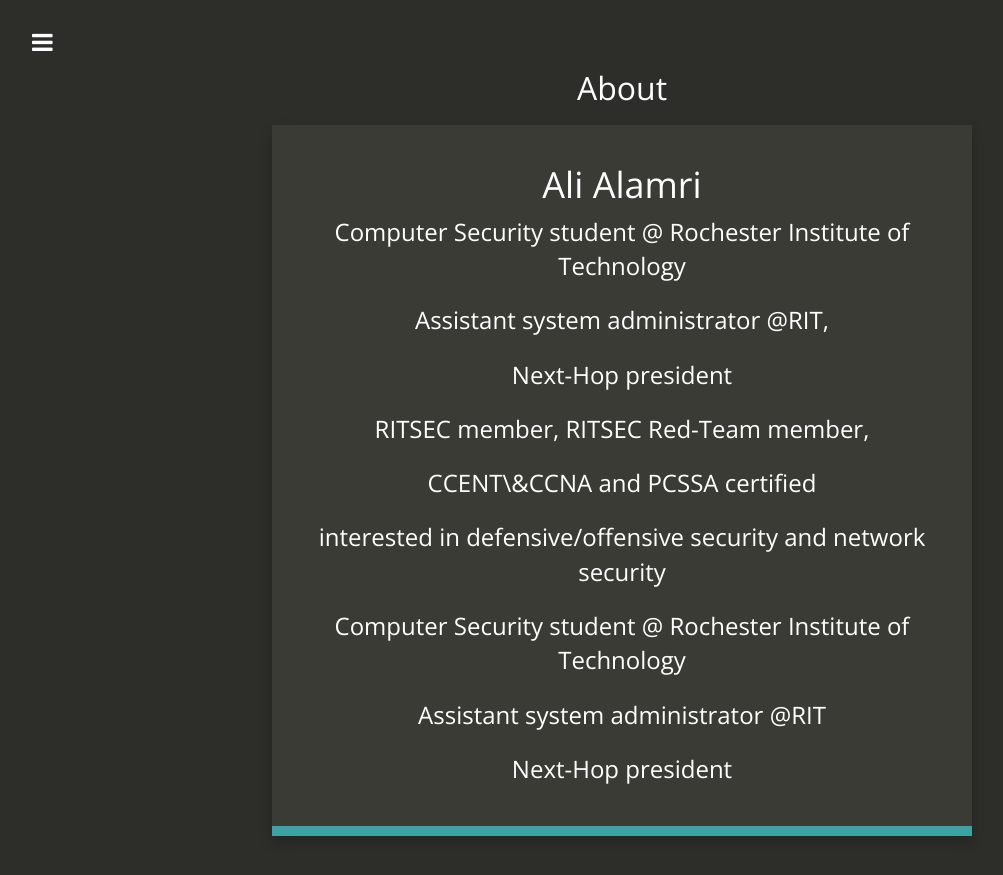
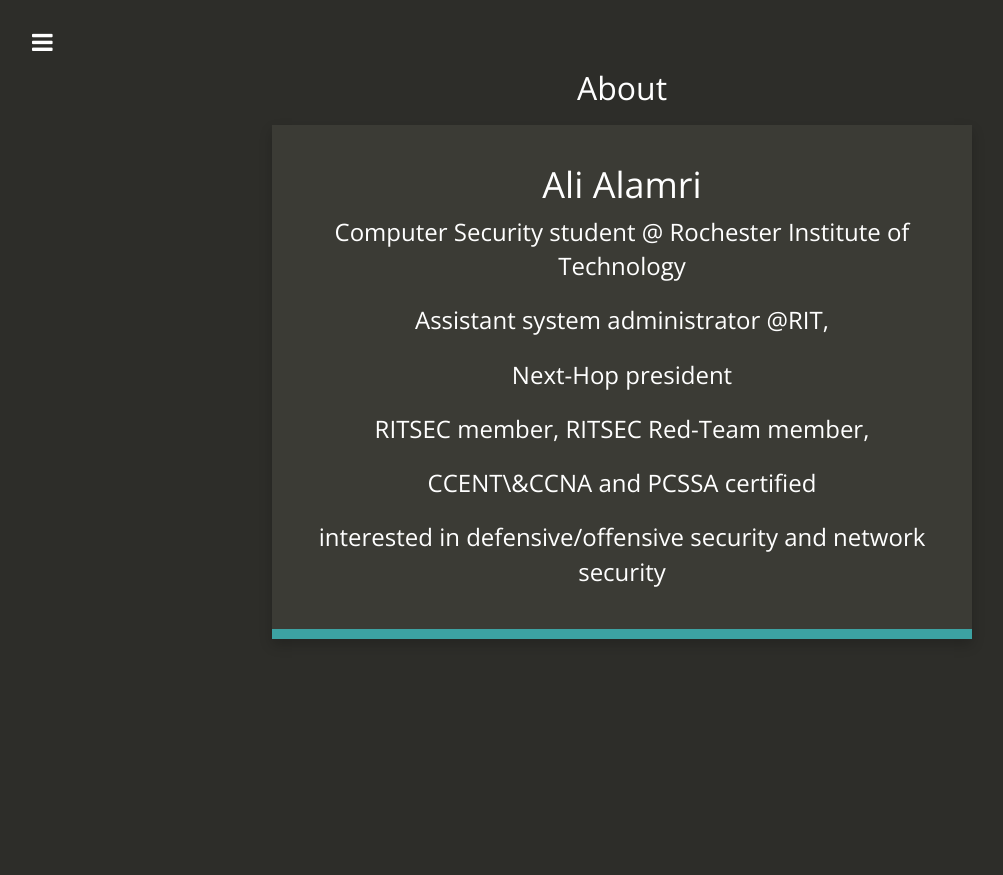
Before and after one commit to sh1dow3r/layer0, a Jekyll site: the page built from about.md, in a window 1280 px wide. Shown: the top 875 px of the page, without its empty margins (18-1021 px from the left). Built offline with Jekyll 4.4.1, drawn with Linux system fonts in a browser that asks for light colours; nearby versions of some CDN libraries.

Commit message:
updating about me page

```diff
--- a/about.md
+++ b/about.md
@@ -6,15 +6,9 @@ permalink: /about/
 
 # Ali Alamri
 
-- Computer Security student @ Rochester Institute of Technology
-- Assistant system administrator @RIT,
-- Next-Hop president
-- RITSEC member, RITSEC Red-Team member,
-- CCENT\&CCNA and PCSSA certified
-- interested in defensive/offensive security and network security
-
-<ul>
-  <li>Computer Security student @ Rochester Institute of Technology </li>
-  <li>Assistant system administrator @RIT</li>
-  <li>Next-Hop president</li>
-</ul>
+* Computer Security student @ Rochester Institute of Technology
+* Assistant system administrator @RIT,
+* Next-Hop president
+* RITSEC member, RITSEC Red-Team member,
+* CCENT\&CCNA and PCSSA certified
+* interested in defensive/offensive security and network security
```
